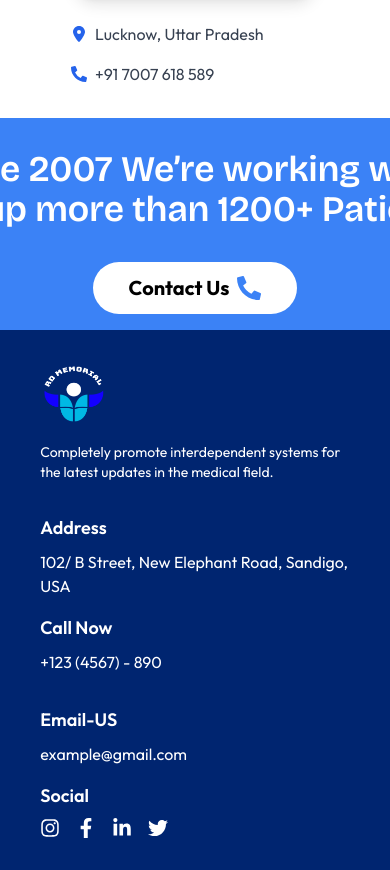
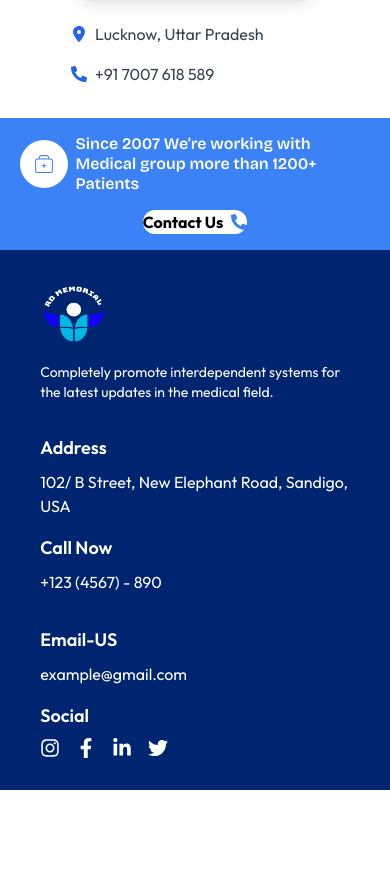
Before and after one commit to alpharsh/hospital, a React (Vite) app: page /contact in a window 390 px wide. Shown: the part 1420-2290 px from the top of the page. After the commit the page ends 2210 px from the top, so only its background shows below. Built offline with nearby package versions, Linux system fonts and the light colour scheme.

Commit message:
refactor: update typography and layout for improved readability and responsiveness

```diff
--- a/src/components/AppointmentCard.jsx
+++ b/src/components/AppointmentCard.jsx
@@ -14,13 +14,13 @@ const AppointmentCard = () => {
           style={{ backgroundImage: "url('/steth.png')" }}
         ></div>
         <div className="relative z-20 flex flex-col items-center">
-          <h4 className="text-6xl md:text-7xl font-bold mb-4 font-Bricolage-Grotesque text-[#0022FF]">
+          <h4 className="text-5xl md:text-7xl font-bold mb-4 font-Bricolage-Grotesque text-[#0022FF]">
             Make Appointment
           </h4>
-          <h2 className="text-2xl text-[#0022FF] md:text-2xl font-semibold leading-tight mb-10 mx-auto md:w-7/12">
+          <h2 className="text-xl text-[#0022FF] md:text-2xl font-semibold leading-tight mb-10 mx-auto md:w-7/12">
             Make an Online Appoinemnt Booking For Treatment Patients
           </h2>
-          <button className="bg-[#0022FF] flex justify-center mb-6 items-center text-white text-[22px] py-2 px-6 rounded-full hover:bg-[#303e99] transition duration-300">
+          <button className="bg-[#0022FF] flex justify-center mb-6 items-center text-white md:text-[22px] md:py-2 px-6 rounded-full hover:bg-[#303e99] transition duration-300">
             <span>MAKE AN APPOINTMENT</span>
             <span className="ml-2"><GiStethoscope className="transform -rotate-12 text-3xl"/></span>
           </button>
--- a/src/components/InfoBanner.jsx
+++ b/src/components/InfoBanner.jsx
@@ -5,20 +5,20 @@ import { CiMedicalCase } from "react-icons/ci";
 const InfoBanner = () => {
   return (
     <div className="bg-blue-500 text-white py-4 overflow-hidden">
-      <div className="container lg:max-w-[1200px] mx-auto w-5/6 flex flex-col md:flex-row items-center justify-between px-6">
+      <div className="container lg:max-w-[1200px] mx-auto w-[90%] md:w-5/6 flex flex-col md:flex-row items-center justify-between md:px-6">
         {/* Left Section: Icon and Text */}
-        <div className="flex items-center space-x-6">
-          <div className="bg-white text-blue-500 rounded-full p-8">
-            <CiMedicalCase className='text-5xl'/>
+        <div className="flex items-center space-x-2 md:space-x-6">
+          <div className="bg-white text-blue-500 rounded-full p-3 md:p-8">
+            <CiMedicalCase className=' text-2xl md:text-5xl'/>
           </div>
-          <p className="text-4xl font-semibold font-Bricolage-Grotesque w-[42rem]">Since 2007 We’re working with Medical group more than 1200+ Patients</p>
+          <p className="md:text-4xl font-semibold leading-tight font-Bricolage-Grotesque md:w-[42rem]">Since 2007 We’re working with Medical group more than 1200+ Patients</p>
         </div>
 
         {/* Right Section: Contact Us Button */}
         <div className="mt-4 md:mt-0">
-          <a href="tel:+1234567890" className="bg-white text-black hover:bg-blue-100 px-9 py-3 rounded-full flex items-center space-x-2">
-            <span className='font-bold text-xl'>Contact Us</span>
-            <FaPhoneAlt className='text-2xl text-blue-500'/>
+          <a href="tel:+1234567890" className="bg-white text-black hover:bg-blue-100 md:px-9 md:py-3 rounded-full flex items-center space-x-2">
+            <span className='font-bold md:text-xl'>Contact Us</span>
+            <FaPhoneAlt className='md:text-2xl text-blue-500'/>
           </a>
         </div>
       </div>
--- a/src/pages/home/Home.jsx
+++ b/src/pages/home/Home.jsx
@@ -29,7 +29,7 @@ function Home() {
         <div className="z-10">
           {/* Left Section: Text Content */}
           <div className="text-white  p-10 sm:pl-16 z-10">
-            <h1 className="flex items-end font-Bricolage-Grotesque text-7xl font-bold leading-tight mb-4">
+            <h1 className="flex items-end font-Bricolage-Grotesque text-4xl md:text-7xl font-bold leading-tight mb-4">
               We Provide Best <br />
               Healthcare{" "}
               <div className="absolute left-[28rem]">
@@ -82,7 +82,7 @@ function Home() {
             </svg>
           </div>
           {/* Right Section: Doctor Image */}
-          <div className="absolute right-0 bottom-0 h-full">
+          <div className="absolute hidden md:block right-0 bottom-0 h-full">
             <img src="/hero.png" alt="Doctor" className="h-full object-cover" />
           </div>
         </div>
```
